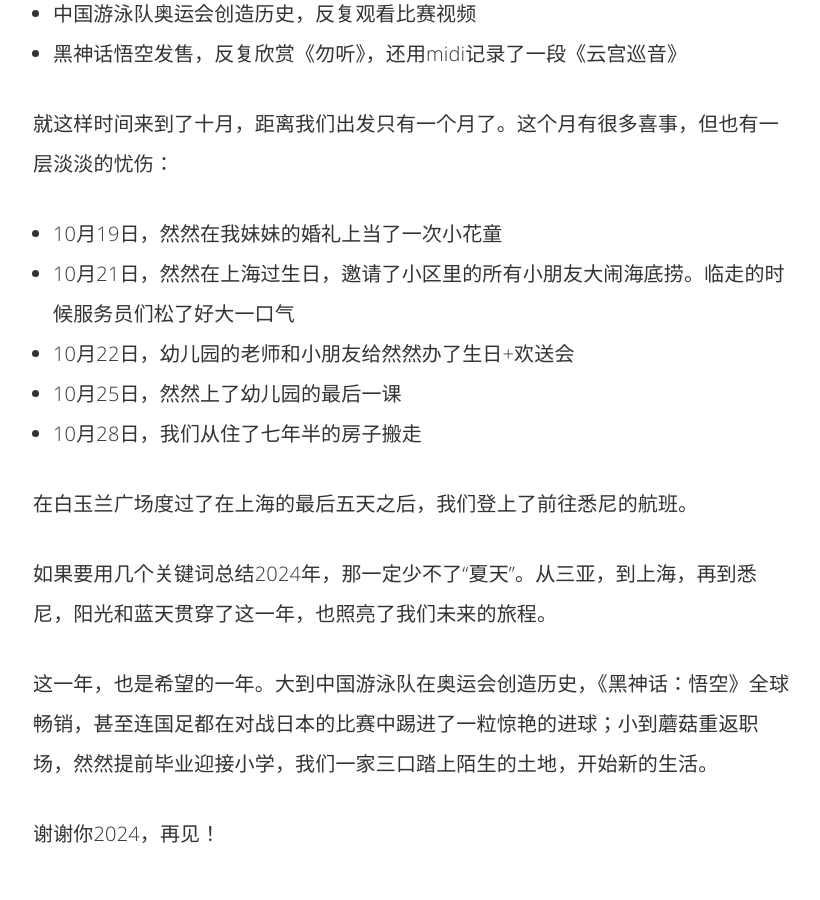
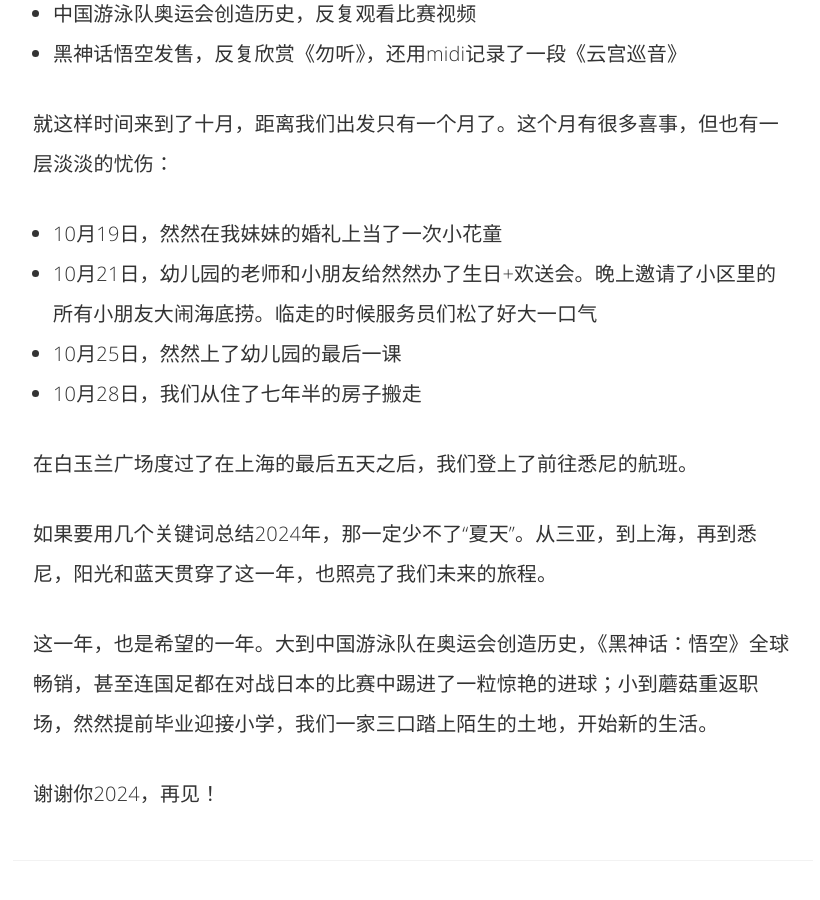
Before and after one commit to magodo/magodo.github.io, a Jekyll site: the page built from _posts/2025-01-01-review-2024.markdown, in a window 1280 px wide and 900 px high, scrolled down 2984 px. Shown: the whole window, without its empty margins (227-1047 px from the left). Built offline with Jekyll 4.4.1, drawn with Linux system fonts in a browser that asks for light colours; comment, search, counter and statistics services are not loaded.

Commit message:
Update 2025-01-01-review-2024.markdown

```diff
--- a/_posts/2025-01-01-review-2024.markdown
+++ b/_posts/2025-01-01-review-2024.markdown
@@ -37,8 +37,7 @@ script: [post.js]
 
 就这样时间来到了十月，距离我们出发只有一个月了。这个月有很多喜事，但也有一层淡淡的忧伤：
 - 10月19日，然然在我妹妹的婚礼上当了一次小花童
-- 10月21日，然然在上海过生日，邀请了小区里的所有小朋友大闹海底捞。临走的时候服务员们松了好大一口气
-- 10月22日，幼儿园的老师和小朋友给然然办了生日+欢送会
+- 10月21日，幼儿园的老师和小朋友给然然办了生日+欢送会。晚上邀请了小区里的所有小朋友大闹海底捞。临走的时候服务员们松了好大一口气
 - 10月25日，然然上了幼儿园的最后一课
 - 10月28日，我们从住了七年半的房子搬走
 
```
